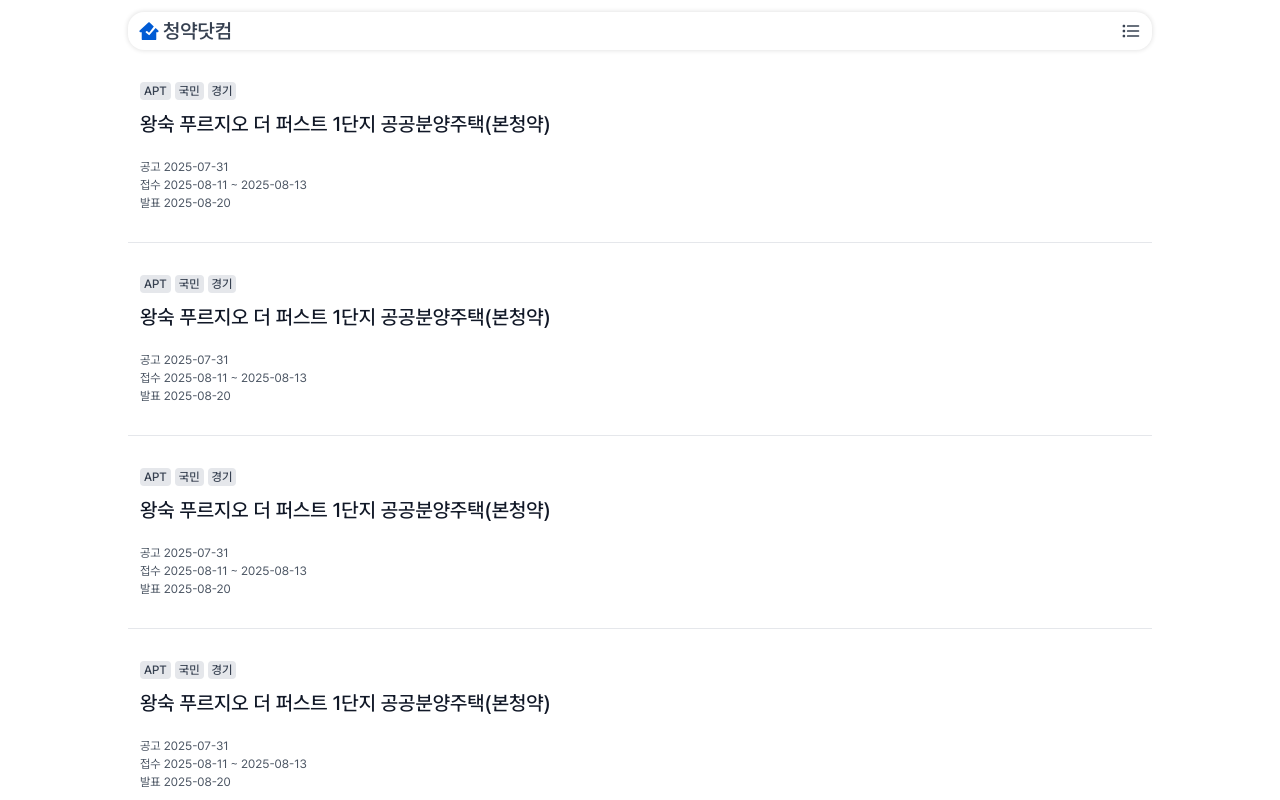
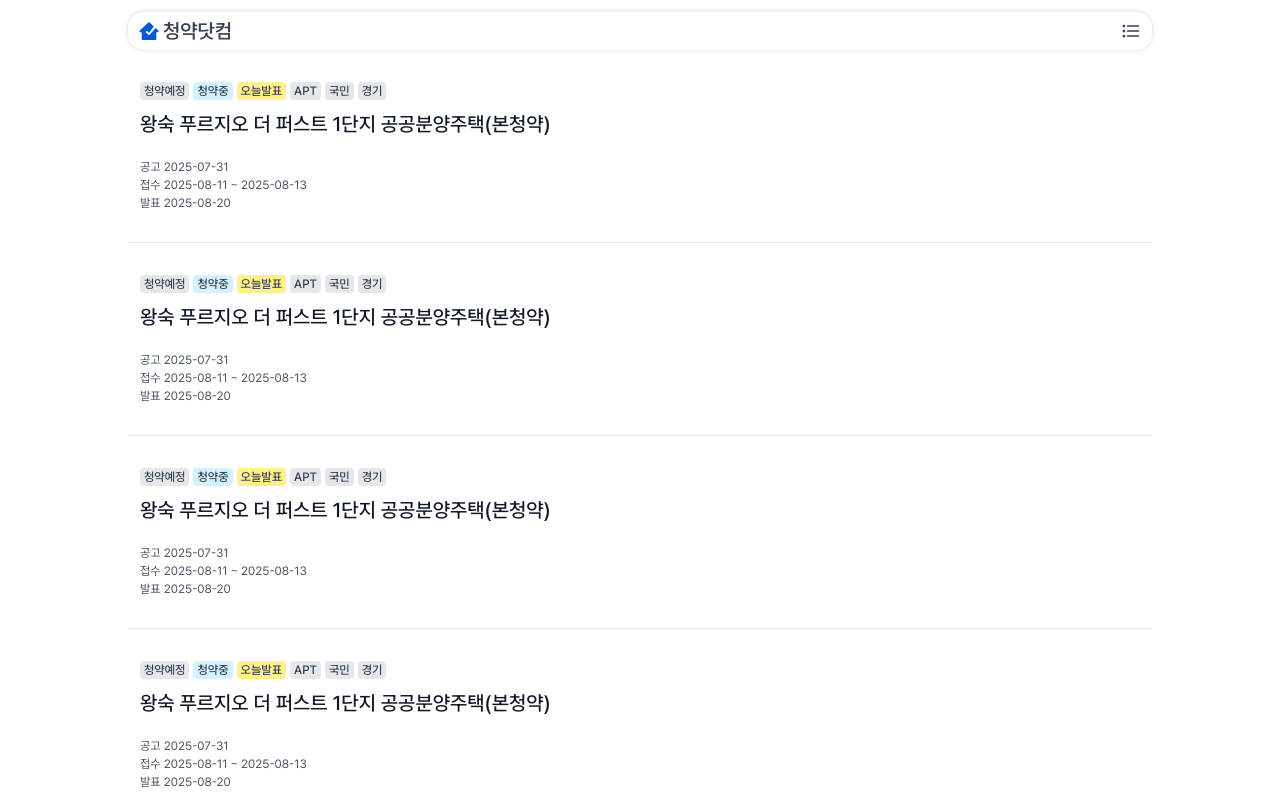
Before and after one commit to cheongyak-com/client.v2, a Next.js app: page /list in a window 1280 px wide. Shown: the top 800 px of the page. Built offline with nearby package versions, Linux system fonts and the light colour scheme.

Commit message:
feat: Tag 추가

```diff
--- /dev/null
+++ b/src/app/_component/common/Tag/_.module.css
@@ -0,0 +1,79 @@
+.wrapper {
+  border-radius: 4px;
+  font-weight: 500;
+
+  &[data-size='small'] {
+    font-size: 12px;
+    padding: 2px 4px;
+  }
+
+  &[data-size='medium'] {
+    font-size: 14px;
+    padding: 4px 6px;
+  }
+
+  &[data-size='large'] {
+    font-size: 16px;
+    padding: 6px 8px;
+  }
+
+  &[data-color='gray'] {
+    &[data-variant='fill'] {
+      background-color: var(--gray-600);
+      color: var(--white-alpha-1000);
+    }
+
+    &[data-variant='tint'] {
+      background-color: var(--gray-200);
+      color: var(--gray-700);
+    }
+  }
+
+  &[data-color='blue'] {
+    &[data-variant='fill'] {
+      background-color: var(--blue-700);
+      color: var(--white-alpha-1000);
+    }
+
+    &[data-variant='tint'] {
+      background-color: var(--blue-100);
+      color: var(--gray-700);
+    }
+  }
+
+  &[data-color='yellow'] {
+    &[data-variant='fill'] {
+      background-color: var(--yellow-700);
+      color: var(--white-alpha-1000);
+    }
+
+    &[data-variant='tint'] {
+      background-color: var(--yellow-200);
+      color: var(--gray-700);
+    }
+  }
+
+  &[data-color='red'] {
+    &[data-variant='fill'] {
+      background-color: var(--red-700);
+      color: var(--white-alpha-1000);
+    }
+
+    &[data-variant='tint'] {
+      background-color: var(--red-200);
+      color: var(--gray-700);
+    }
+  }
+
+  &[data-color='green'] {
+    &[data-variant='fill'] {
+      background-color: var(--green-700);
+      color: var(--white-alpha-1000);
+    }
+
+    &[data-variant='tint'] {
+      background-color: var(--green-200);
+      color: var(--gray-700);
+    }
+  }
+}
--- /dev/null
+++ b/src/app/_component/common/Tag/_type.ts
@@ -0,0 +1,8 @@
+import React from 'react';
+
+export type Props = {
+  size?: 'small' | 'medium' | 'large';
+  variant?: 'fill' | 'tint';
+  color?: 'gray' | 'blue' | 'yellow' | 'red' | 'green';
+  children: React.ReactNode;
+};
--- /dev/null
+++ b/src/app/_component/common/Tag/index.tsx
@@ -0,0 +1,13 @@
+import { parseDataValue } from '@/app/_component/common/Button/_util';
+import styles from './_.module.css';
+import { Props } from './_type';
+
+export const Tag = (props: Props) => {
+  const { variant = 'tint', size = 'small', color = 'gray', children } = props;
+
+  return (
+    <div className={styles.wrapper} {...parseDataValue({ variant, size, color })}>
+      {children}
+    </div>
+  );
+};
--- a/src/app/list/_component/ListItem/index.module.css
+++ b/src/app/list/_component/ListItem/index.module.css
@@ -28,15 +28,6 @@
   gap: 4px;
 }
 
-.tag {
-  padding: 2px 4px;
-  background-color: var(--gray-200);
-  border-radius: 4px;
-  font-size: 12px;
-  font-weight: 500;
-  color: var(--gray-700);
-}
-
 .title {
   font-size: 20px;
   font-weight: 500;
--- a/src/app/list/_component/ListItem/index.tsx
+++ b/src/app/list/_component/ListItem/index.tsx
@@ -1,3 +1,4 @@
+import { Tag } from '@/app/_component/common/Tag';
 import styles from './index.module.css';
 
 export const ListItem = () => {
@@ -6,9 +7,12 @@ export const ListItem = () => {
       <div className={styles.content}>
         <div className={styles.header}>
           <div className={styles.tags}>
-            <p className={styles.tag}>APT</p>
-            <p className={styles.tag}>국민</p>
-            <p className={styles.tag}>경기</p>
+            <Tag>청약예정</Tag>
+            <Tag color="blue">청약중</Tag>
+            <Tag color="yellow">오늘발표</Tag>
+            <Tag>APT</Tag>
+            <Tag>국민</Tag>
+            <Tag>경기</Tag>
           </div>
           <h3 className={styles.title}>왕숙 푸르지오 더 퍼스트 1단지 공공분양주택(본청약)</h3>
         </div>
```
